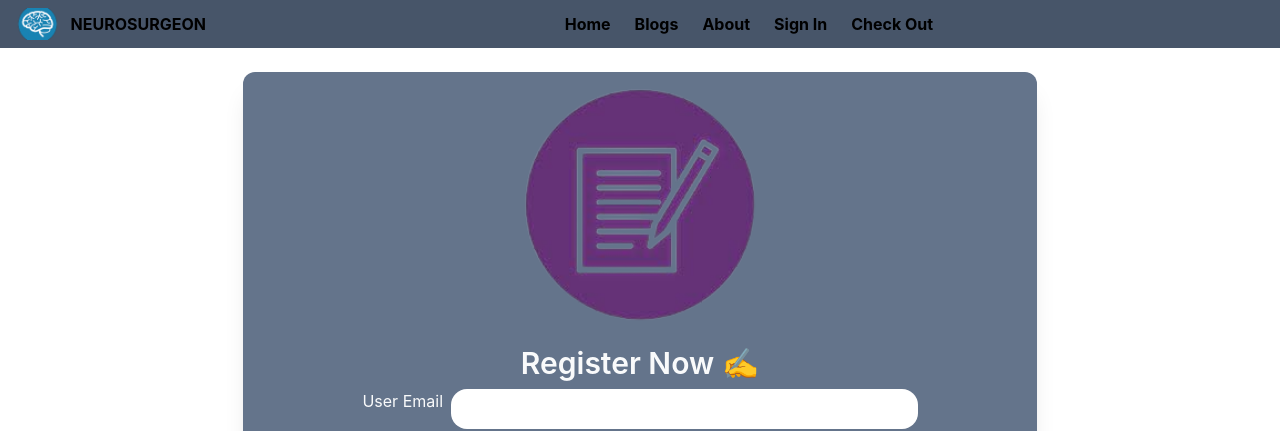
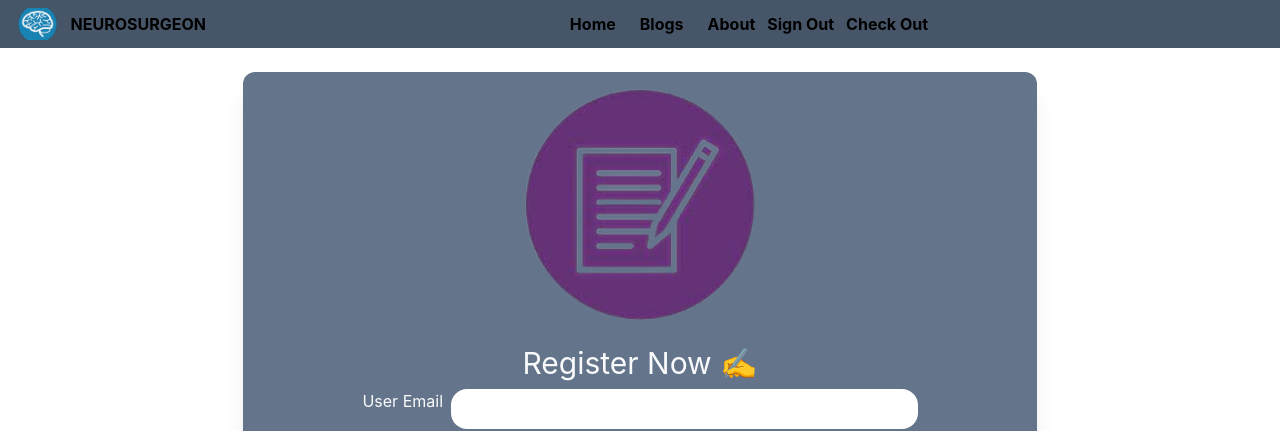
Before and after one commit to mb-tousif/NEUROSURGEON, a React (Create React App) app: page /register in a window 1280 px wide. Shown: the top 431 px of the page. Built offline with nearby package versions, Linux system fonts and the light colour scheme; no server answers; sample sign-in values are in the browser's storage.

Commit message:
Sign out BTN implemented

```diff
--- a/src/components/Header/Header.js
+++ b/src/components/Header/Header.js
@@ -1,7 +1,15 @@
+import { signOut } from 'firebase/auth';
 import React from 'react';
+import { useAuthState } from 'react-firebase-hooks/auth';
 import { Link } from 'react-router-dom';
+import { auth } from '../../firebase.init';
 import logo from '../../image/logo.png'
 const Header = () => {
+  const [user] = useAuthState(auth);
+  const handleSignOut = (e)=>{
+   e.preventDefault();
+   signOut(auth);
+  }
     return (
       <div className='overflow-hidden font-bold bg-slate-600 flex'>
         <div className="md:flex md:justify-center ml-4">
@@ -12,7 +20,9 @@ const Header = () => {
         <Link className='mx-auto p-3' to="/home">Home</Link>
         <Link className='mx-auto p-3' to="/blogs">Blogs</Link>
         <Link className='mx-auto p-3' to="/about">About</Link>
-        <Link className='mx-auto p-3' to="/login">Sign In</Link>
+        {
+          user ? <button className='font-bold bg-slate-600' onClick={handleSignOut}>Sign Out</button>:<Link className='mx-auto p-3' to="/login">Sign In</Link>
+        }
         <Link className='mx-auto p-3' to="/checkout">Check Out</Link>
         </div>
       </div>
--- a/src/components/SignIn/SignIn.js
+++ b/src/components/SignIn/SignIn.js
@@ -16,6 +16,10 @@ const SignIn = () => {
   const getUserPassword = (e) => {
       setPassword(e.target.value);
   };
+
+   if (loading) {
+     return <p>Loading...</p>;
+   }
   const getLogIn = (e) => {
     e.preventDefault();
     // console.log(email, password);
@@ -23,15 +27,11 @@ const SignIn = () => {
     navigate("/checkout");
   };
 
-   if (loading) {
-     return <p>Loading...</p>;
-   }
-
   return (
     <div className="w-4/5 mx-auto p-4">
       <div className="bg-stone-600 w-4/5 mx-auto rounded-xl shadow-2xl">
         <img className="mx-auto m-2 p-2 w-1/3" src={logImage} alt="logo" />
-        <h1 className="md:text-3xl text-xl font-semibold text-center text-gray-50 m-2">
+        <h1 className="md:text-3xl text-xl font-semiBold text-center text-gray-50 m-2">
           Sign In <span className="text-lime-600">&#9745;</span>
         </h1>
         <form onSubmit={getLogIn}>
--- a/src/components/register/SignUp.js
+++ b/src/components/register/SignUp.js
@@ -10,7 +10,7 @@ const SignUp = () => {
     const [email, setEmail] = useState("");
     const [password, setPassword] = useState("");
     createUserWithEmailAndPassword(auth, email, password);
-    const [signInWithGoogle, googleUser, googleLoading, googleError] =
+    const [signInWithGoogle, googleLoading] =
       useSignInWithGoogle(auth, { sendEmailVerification:true});
     const navigate = useNavigate();
      const getUserEmail = (e) => {
@@ -33,7 +33,7 @@ const SignUp = () => {
     <div className="w-4/5 mx-auto p-4">
       <div className="bg-slate-500 w-4/5 mx-auto rounded-xl shadow-xl">
         <img className="mx-auto m-2 p-2 w-1/3" src={logImage} alt="logo" />
-        <h1 className="md:text-3xl text-xl font-semibold text-center text-gray-50 m-2">
+        <h1 className="md:text-3xl text-xl font-semiBold text-center text-gray-50 m-2">
           Register Now &#9997;
         </h1>
         <div className="flex justify-center m-2 text-gray-50">
```
